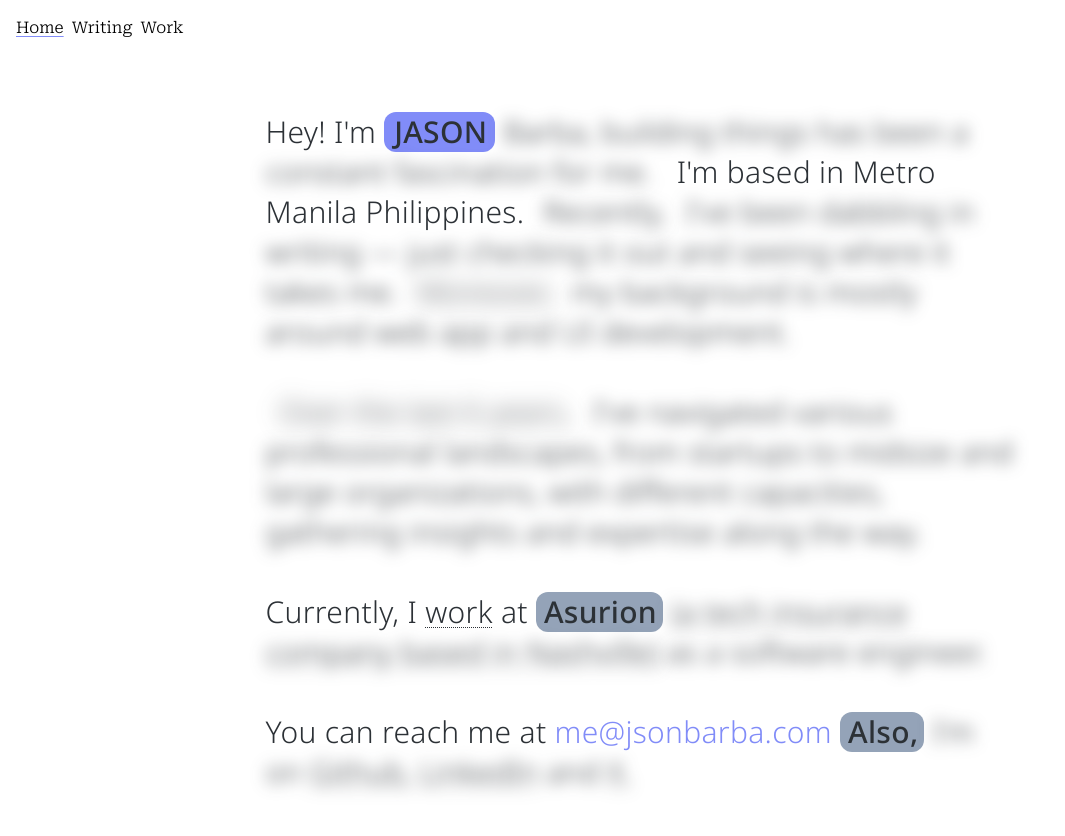
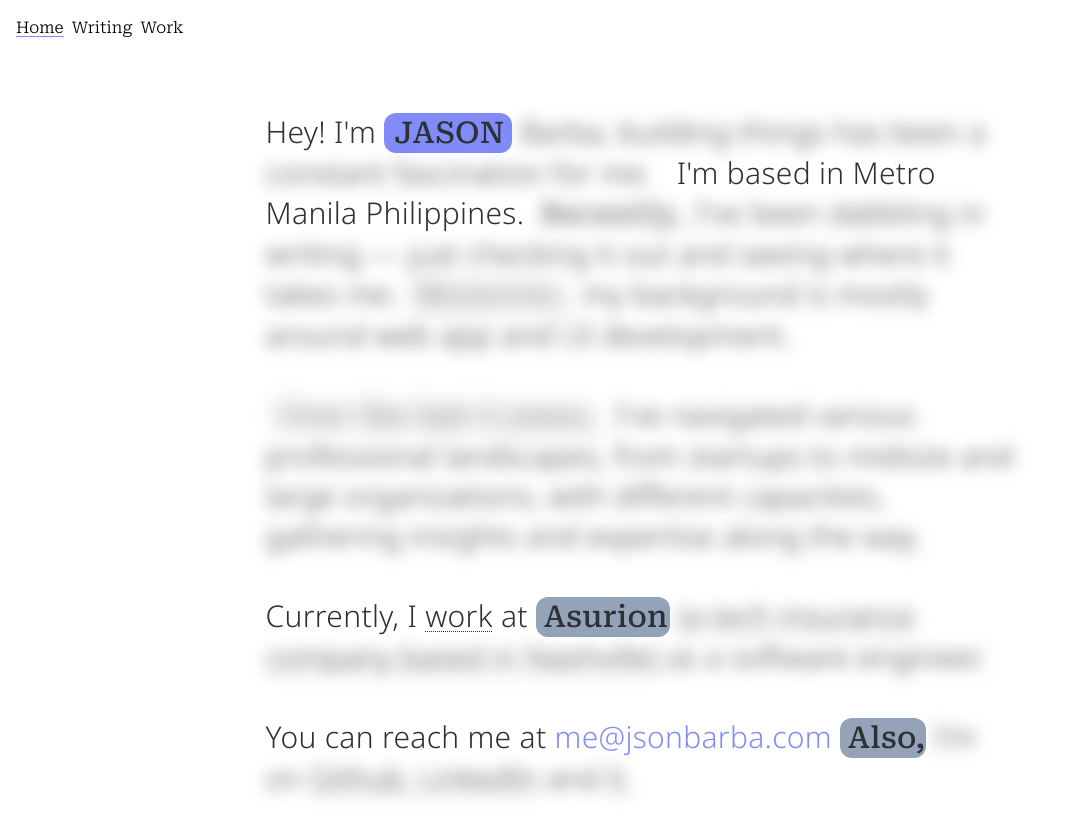
Before and after one commit to swoppy/jsonbarba, a Next.js app: page / in a window 1280 px wide. Shown: the top 836 px of the page, without its empty margins (0-1065 px from the left). Built offline with nearby package versions, Linux system fonts and the light colour scheme.

Commit message:
fix(fonts): move fonts to app, update reference

```diff
--- a/src/components/ExperienceSection.tsx
+++ b/src/components/ExperienceSection.tsx
@@ -7,8 +7,6 @@ import bajetto from '/public/bajetto.svg';
 import asurion from '/public/asurion.png';
 import { StaticImageData } from "next/image";
 import * as WorkCard from "./workcard/WorkCard";
-import { display } from "@/font/fonts";
-import { GithubSection } from "./GithubSection";
 
 export interface WorkListProps {
   imageSource?: StaticImageData;
--- a/src/components/Header.tsx
+++ b/src/components/Header.tsx
@@ -1,15 +1,15 @@
 import Link from 'next/link';
 import { ThemeSwitcher } from './ThemeSwitcher';
 import { useRouter } from 'next/router';
-import { display } from '@/font/fonts';
+import { serif } from '@/font/fonts';
 
 export function Header() {
   const router = useRouter();
   return (
     <header className="px-4 py-2 sticky top-0 z-10 bg-dark md:bg-transparent backdrop-blur-[1px]">
       <nav>
-        <div className="flex justify-between">
-          <div className={`font-medium gap-2 -mt-2 pr-4 rounded-br bg-white dark:bg-dark ${display.className}`}>
+        <div className={`flex justify-between ${serif.className}`}>
+          <div className={`font-medium gap-2 -mt-2 pr-4 rounded-br bg-white dark:bg-dark`}>
             <div className="flex justify-between items-center gap-2 mt-4 font-light">
               <Link
                 href='/'
--- a/src/components/home/AboutSection.tsx
+++ b/src/components/home/AboutSection.tsx
@@ -1,6 +1,7 @@
 import Link from "next/link";
 import { useBlur } from "./useBlur";
 import { useHover } from "./useHover";
+import { serif } from "@/font/fonts";
 
 export function AboutSection({ currentYear }: { currentYear: number }) {
   const { states:blur, handlers:toggle  } = useBlur();
@@ -15,7 +16,7 @@ export function AboutSection({ currentYear }: { currentYear: number }) {
           Hey! I&#39;m{' '}
         </span>{' '}
         <button
-          className="inline-flex rounded-xl bg-indigo-400 dark:text-dark"
+          className={`inline-flex rounded-xl bg-indigo-400 dark:text-dark ${serif.className}`}
           onClick={toggle.firstBlur}
           onMouseOver={() => onMouse.firstGroup({ event: 'over' })}
           onMouseOut={() => onMouse.firstGroup({ event: 'out'})}
@@ -29,7 +30,7 @@ export function AboutSection({ currentYear }: { currentYear: number }) {
         &nbsp;&nbsp;<span className={`inline ${(hover.first && !blur.first) && 'text-indigo-400'}`}>
           I&#39;m based in Metro Manila Philippines.{' '}
           <button
-            className={`inline px-2 w-[93px] md:w-[145px] ${blur.first ? 'blur cursor-text' : 'blur-0 cursor-pointer rounded-xl font-medium bg-slate-400 dark:text-dark'}`}
+            className={`inline px-2 w-[98px] md:w-[155px] ${serif.className} ${blur.first ? 'blur cursor-text' : 'blur-0 cursor-pointer rounded-xl font-medium bg-slate-400 dark:text-dark'}`}
             onClick={toggle.secondBlur}
             onMouseOver={() => onMouse.secondGroup({ event: 'over' })}
             onMouseOut={() => onMouse.secondGroup({ event: 'out' })}
@@ -41,7 +42,7 @@ export function AboutSection({ currentYear }: { currentYear: number }) {
         <span className={`inline ${blur.second ? 'blur ' : `blur-0 ${hover.second && 'text-indigo-400'}`}`}>
           I&#39;ve been dabbling in writing — just checking it out and seeing where it takes me.{' '}
           <button
-            className={`inline px-2 w-[101px] md:w-[157px] ${blur.second ? 'blur cursor-text' : 'blur-0 cursor-pointer rounded-xl font-medium bg-slate-400 dark:text-dark'}`}
+            className={`inline px-2 w-[108px] md:w-[168px] ${serif.className} ${blur.second ? 'blur cursor-text' : 'blur-0 cursor-pointer rounded-xl font-medium bg-slate-400 dark:text-dark'}`}
             onClick={toggle.thirdBlur}
             onMouseOver={() => onMouse.thirdGroup({ event: 'over' })}
             onMouseOut={() => onMouse.thirdGroup({ event: 'out' })}
@@ -54,7 +55,7 @@ export function AboutSection({ currentYear }: { currentYear: number }) {
           my background is mostly around web app and UI development.{' '}<br/><br/>
           <button
             className={`
-              inline px-2 w-[198px] md:w-[319px]
+              inline px-2 w-[212px] md:w-[342px] ${serif.className}
               ${blur.third ? 'blur cursor-text' : 'blur-0 cursor-pointer font-medium bg-slate-400 dark:text-dark'}
             `}
             onClick={toggle.fourthBlur}
@@ -79,7 +80,7 @@ export function AboutSection({ currentYear }: { currentYear: number }) {
           </Link> at{' '}
         </span>
         <button
-          className="w-[82px] md:w-[127px] inline px-2 rounded-xl font-medium bg-slate-400 dark:text-dark"
+          className={`w-[86px] md:w-[134px] inline px-2 rounded-xl font-medium bg-slate-400 dark:text-dark ${serif.className}`}
           onClick={toggle.fifthBlur}
           onMouseOver={() => onMouse.fifthGroup({ event: 'over' })}
           onMouseOut={() => onMouse.fifthGroup({ event: 'out' })}
@@ -113,7 +114,7 @@ export function AboutSection({ currentYear }: { currentYear: number }) {
             me@jsonbarba.com
           </a>{' '}
           <button
-            className="w-[57px] md:w-[84px] inline px-2 rounded-xl font-medium bg-slate-400 dark:text-dark"
+            className={`w-[60px] md:w-[86px] inline px-2 rounded-xl font-medium bg-slate-400 dark:text-dark ${serif.className}`}
             onClick={toggle.sixthBlur}
             onMouseOver={() => onMouse.sixthGroup({ event: 'over' })}
             onMouseOut={() => onMouse.sixthGroup({ event: 'out' })}
--- a/src/font/fonts.ts
+++ b/src/font/fonts.ts
@@ -1,13 +1,13 @@
 import { Noto_Sans, Roboto_Serif } from "next/font/google";
 
-export const body = Noto_Sans({
+export const sans = Noto_Sans({
   fallback: ["-apple-system", "BlinkMacSystemFont", "Segoe UI", "Helvetica", "Arial", "sans-serif"],
   weight: ["100" , "200" , "300" , "400" , "500" , "600" , "700" , "800" , "900"],
   subsets: ["latin"],
   variable: "--font-sans"
 })
 
-export const display = Roboto_Serif({
+export const serif = Roboto_Serif({
   fallback: ["-apple-system", "BlinkMacSystemFont", "sans-serif"],
   weight: ["100" , "200" , "300" , "400" , "500" , "600" , "700" , "800" , "900"],
   subsets: ["latin"],
--- a/src/pages/_app.tsx
+++ b/src/pages/_app.tsx
@@ -1,4 +1,3 @@
-import '@/styles/globals.css'
 import type { AppProps } from 'next/app'
 import { ThemeProvider } from 'next-themes';
 import { DefaultSeo } from 'next-seo';
@@ -6,6 +5,8 @@ import Head from 'next/head';
 import { SpeedInsights } from "@vercel/speed-insights/next";
 import { Analytics } from '@vercel/analytics/react';
 import { Header } from '@/components/Header';
+import '@/styles/globals.css';
+import { sans, serif } from '@/font/fonts';
 
 export default function App({ Component, pageProps }: AppProps) {
   return (
@@ -14,6 +15,15 @@ export default function App({ Component, pageProps }: AppProps) {
         defaultTitle="Jason Barba"
         description="Have a nice day!"
       />
+      <style jsx global>{`
+        html {
+          font-family: ${sans.style.fontFamily};
+        }
+
+        h1, h2, h3 {
+          font-family: ${serif.style.fontFamily};
+        }
+      `}</style>
       <Head>
         <meta
           name="viewport"
--- a/src/pages/_document.tsx
+++ b/src/pages/_document.tsx
@@ -1,9 +1,8 @@
-import { body, display } from '@/font/fonts';
 import { Html, Head, Main, NextScript } from 'next/document';
 
 export default function Document() {
   return (
-    <Html lang="en" className={`${display.variable} ${body.variable}`}>
+    <Html lang="en">
       <Head>
         <meta name="application-name" content="Jason Barba Portfolio" />
         <link rel="shortcut icon" href="/favicon.png" />
--- a/src/styles/globals.css
+++ b/src/styles/globals.css
@@ -15,14 +15,6 @@
   }
 }
 
-html {
-  font-family: var(--font-sans);
-}
-
-h1, h2, h3 {
-  font-family: var(--font-serif);
-}
-
 body {
   height: 100%;
   -webkit-font-smoothing: antialiased;
```
Also changed, not shown: content/post-02.md (deleted, +0 -6 lines).
